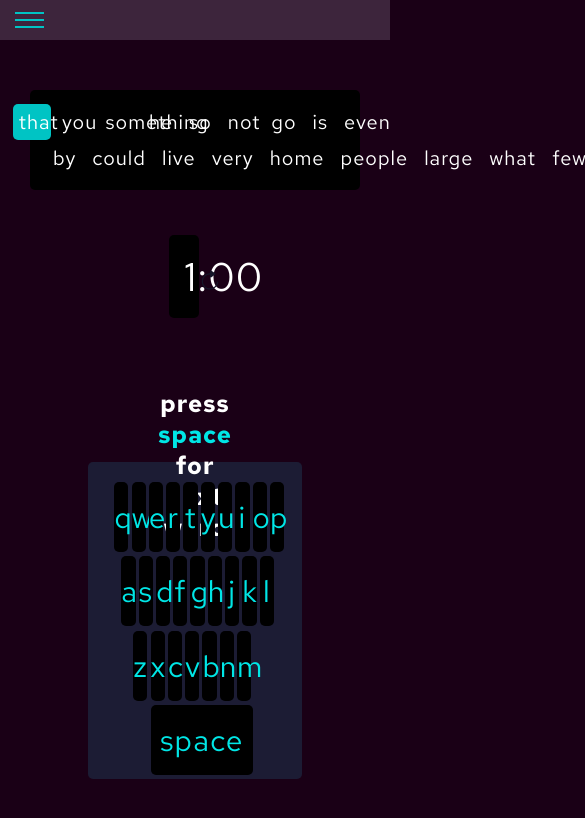
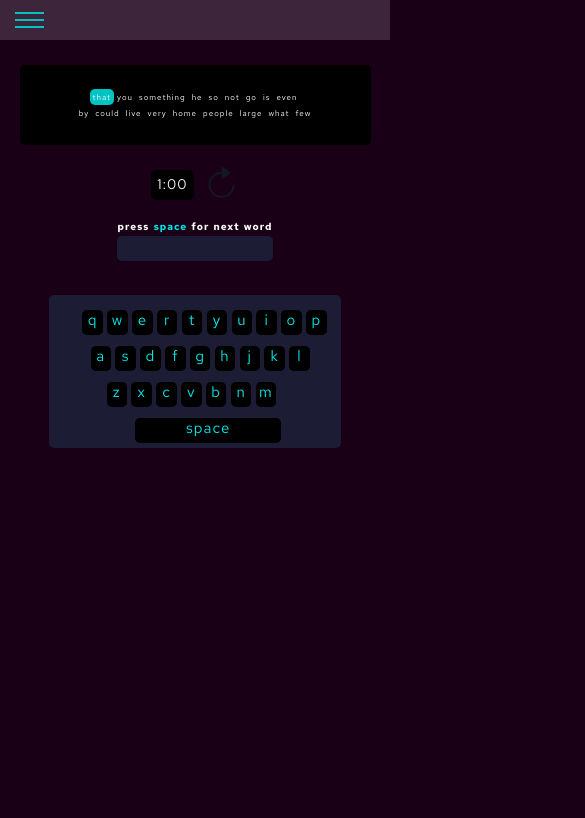
Before and after one commit to codenameuriel/fingerz, a React (Create React App) app: page /type in a window 390 px wide. Shown: the top 818 px of the page, 585 px wide, since content can reach past the window. Built offline with nearby package versions, Linux system fonts and the light colour scheme.

Commit message:
refactor styling for mobile display

```diff
--- a/src/App.module.css
+++ b/src/App.module.css
@@ -1,7 +1,6 @@
 .App {
   max-width: 100%;
   text-align: center;
-  /* background-color: blue; */
 }
 
 @media (min-width: 1600px) {
--- a/src/components/Navigation/DrawerToggle/DrawerToggle.module.css
+++ b/src/components/Navigation/DrawerToggle/DrawerToggle.module.css
@@ -14,7 +14,14 @@
   background-color: #00c4c4;
 }
 
-@media screen and (min-width: 600px) {
+/* landscape mode */
+@media (min-width: 650px) {
+  .DrawerToggle {
+    width: 10%;
+  }
+}
+
+@media screen and (min-width: 800px) {
   .DrawerToggle {
     display: none;
   }
--- a/src/components/Navigation/NavBar/NavBar.module.css
+++ b/src/components/Navigation/NavBar/NavBar.module.css
@@ -9,17 +9,10 @@
   margin-left: 0px;
 }
 
-@media (min-width: 600px) {
+@media (min-width: 800px) {
   .Nav {
     display: flex;
     margin-left: 63%;
-  }
-}
-
-@media (min-width: 700px) {
-  .Nav {
-    display: flex;
-    margin-left: 68%;
   }
 }
 
--- a/src/components/Navigation/NavItem/NavItem.module.css
+++ b/src/components/Navigation/NavItem/NavItem.module.css
@@ -26,19 +26,29 @@
   background-color: #00c4c4;
 }
 
-@media (max-width: 499px) {
+/* landscape mode */
+@media (min-width: 650px) {
   .NavItem {
     display: flex;
-    margin: 5px 0 25px 0;
   }
 
   .NavItem a {
-    padding: 15px;
     width: 150px;
   }
 }
 
-@media (min-width: 700px) {
+@media (max-width: 649px) {
+  .NavItem {
+    display: flex;
+  }
+
+  .NavItem a {
+    width: 150px;
+  }
+}
+
+/* desktop */
+@media (min-width: 800px) {
   .NavItem {
     margin-right: 25px;
   }
--- a/src/components/Navigation/SideDrawer/SideDrawer.module.css
+++ b/src/components/Navigation/SideDrawer/SideDrawer.module.css
@@ -1,20 +1,38 @@
 .SideDrawer {
+  display: none;
+}
+
+/* landscape mode */
+@media (min-width: 650px) {
+  .SideDrawer {
+    display: flex;
     position: fixed;
-  width: 200px;
+    width: 190px;
+    height: 100%;
+    left: 0;
+    top: 0;
+    z-index: 200;
+    background-color: #1c1c34;
+    transition: transform 0.3s ease-out;
+    padding: 20px;
+  }
+}
+
+/* portrait mode */
+@media (max-width: 649px) {
+  .SideDrawer {
+    display: flex;
+    position: fixed;
+    width: 190px;
     max-width: 70%;
     height: 100%;
     left: 0;
     top: 0;
     z-index: 200;
     background-color: #1c1c34;
-  padding: 32px 16px;
+    padding: 20px;
     box-sizing: border-box;
     transition: transform 0.3s ease-out;
-}
-
-@media (min-width: 500px) {
-  .SideDrawer {
-    display: none;
   }
 }
 
--- a/src/components/Navigation/Toolbar/Toolbar.module.css
+++ b/src/components/Navigation/Toolbar/Toolbar.module.css
@@ -5,6 +5,13 @@
   width: 100%;
 }
 
+/* landscape mode */
+@media (min-width: 650px) {
+  .Toolbar {
+    height: 45px;
+  }
+}
+
 @media (max-width: 499px) {
   .Toolbar {
     height: 40px;
--- a/src/components/WordList/WordList.module.css
+++ b/src/components/WordList/WordList.module.css
@@ -1,21 +1,27 @@
+/* display at 450px wide */
 .WordsContainer {
   display: flex;
   flex-flow: column;
   color: white;
   background-color: black;
-  padding: 15px;
+  /* background-color: green; */
+  /* padding: 15px; */
+  padding: 5px;
   border-radius: 5px;
-  width: 90%;
-  height: 100px;
+  width: 100%;
+  /* height: 100px; */
+  height: 70px;
   margin: 0 auto;
   justify-content: center;
+
+  /* testing */
+  /* overflow: hidden; */
 }
 
 .WordRowOne {
   display: flex;
   justify-content: center;
-  /* width: 90%; */
-  width: 25%;
+  /* width: 25%; */
   margin: 0 auto;
 }
 
@@ -29,19 +35,57 @@
 
 .Word {
   border-radius: 5px;
-  margin-left: 3px;
-  margin-right: 3px;
-  padding: 5px;
-  width: 50%;
+  /* margin-left: 1px;
+  margin-right: 1px; */
+  /* padding: 5px; */
+  padding: 3px;
 }
 
 .Word p {
-  font-size: 100%;
+  /* font-size: 100%; */
+  font-size: 40%;
 }
 
-@media screen and (min-width: 800px) {
+/* @media (min-width: 440px) {
+  .Word p {
+    font-size: 35%;
+  }
+}
+
+@media (min-width: 500px) {
+  .Word p {
+    font-size: 45%;
+  }
+}
+
+@media (min-width: 550px) {
   .WordsContainer {
-    width: 60%;
+    width: 85%;
+  }
+} */
+
+/* landscape mode */
+@media (min-width: 650px) {
+  .WordsContainer {
+    width: 75%;
+  }
+}
+
+/* portrait mode */
+@media (max-width: 649px) {
+  .WordsContainer {
+    width: 90%;
+    height: 80px;
+  }
+
+  .Word p {
+    font-size: 40%;
+  }
+}
+
+/* @media screen and (min-width: 800px) {
+  .WordsContainer {
+    width: 85%;
     height: 130px;
   }
-}
+} */
--- a/src/containers/Keyboard/Keyboard.module.css
+++ b/src/containers/Keyboard/Keyboard.module.css
@@ -1,6 +1,6 @@
 /* KEYBOARD */
 .Keyboard {
-  width: 55%;
+  width: 90%;
   background-color: #1c1c34;
   border-radius: 5px;
   margin: 0 auto;
@@ -94,3 +94,62 @@
   text-align: center;
   padding-top: 15px;
 }
+
+/* landscape mode */
+@media (min-width: 650px) {
+  .Keyboard {
+    width: 65%;
+    padding-top: 10px;
+    margin-bottom: 10px;
+  }
+
+  .TopRow, .MidRow, .BottomRow, .Space {
+    width: 100%;
+  }
+
+  .TopRowKey, .MidRowKey, .BottomRowKey, .SpaceKey {
+    width: 6%;
+    font-size: 100%;
+    height: 30px;
+    padding: 0;
+  }
+
+  .SpaceKey {
+    width: 50%;
+  }
+}
+
+/* @media (min-width: 1000px) {
+  .Keyboard {
+    width: 75%;
+  }
+}
+
+@media (min-width: 1400px) {
+  .Keyboard {
+    width: 60%;
+  }
+} */
+
+/* portrait mode */
+@media (max-width: 649px) {
+  .Keyboard {
+    width: 75%;
+    padding-top: 10px;
+  }
+
+  .TopRow, .MidRow, .BottomRow, .Space {
+    width: 100%;
+  }
+
+  .TopRowKey, .MidRowKey, .BottomRowKey, .SpaceKey {
+    width: 7%;
+    font-size: 75%;
+    height: 25px;
+    padding: 0;
+  }
+
+  .SpaceKey {
+    width: 50%;
+  }
+}
--- a/src/containers/Timer/Timer.module.css
+++ b/src/containers/Timer/Timer.module.css
@@ -5,7 +5,6 @@
   width: 30%;
   margin: 0 auto;
   justify-content: center;
-  /* background: red; */
   margin-top: 20px;
 }
 
@@ -37,3 +36,45 @@
   color: #00c4c4;
   cursor: pointer;
 }
+
+/* landscape mode */
+@media (min-width: 650px) {
+  .Timer {
+    margin-top: 15px;
+    margin-bottom: 10px;
+    width: 35%;
+  }
+
+  .Timer p {
+    font-size: 85%;
+    margin: 3px;
+    padding: 3px;
+  }
+
+  .ResetIcon {
+    margin-top: 0;
+    height: 35px;
+  }
+}
+
+/* portrait mode */
+@media (max-width: 649px) {
+  .Timer {
+    margin-top: 0;
+    margin-bottom: 10px;
+    width: 45%;
+    height: 65px;
+  }
+
+  .Timer p {
+    font-size: 70%;
+    padding: 5px;
+    height: 30px;
+  }
+
+  .ResetIcon {
+    margin-top: 0;
+    height: 75px;
+    margin-left:10px;
+  }
+}
--- a/src/containers/WordPanel/WordPanel.module.css
+++ b/src/containers/WordPanel/WordPanel.module.css
@@ -1,9 +1,9 @@
 .WordPanel {
   padding: 5% 3%;
-  padding-bottom: 1%;
+  /* padding-bottom: 1%; */
   display: flex;
   flex-direction: column;
-  padding-top: 50px;
+  /* padding-top: 50px; */
   height: 50vh;
 }
 
@@ -40,8 +40,6 @@
   font-size: 155%;
   text-align: center;
   color: white;
-  /* background-color: #bfbd98; */
-  /* background-color: teal; */
   background-color: #1c1c34;
   border: none;
   border-radius: 5px;
@@ -51,3 +49,44 @@
 .WordPanel input:focus {
   outline: none;
 }
+
+/* landscape mode */
+@media (min-width: 650px) {
+  .WordPanel {
+    padding: 0;
+    margin-top: 25px;
+  }
+
+  .WordPanel h5 {
+    width: 35%;
+    font-size: 55%;
+    margin: 0 auto 3px auto;
+  }
+
+  .WordPanel input {
+    width: 25%;
+    padding: 2px;
+    font-size: 90%;
+  }
+}
+
+/* portrait mode */
+@media (max-width: 649px) {
+  .WordPanel {
+    padding: 0;
+    margin-top: 25px;
+    height: 230px;
+  }
+
+  .WordPanel h5 {
+    width: 45%;
+    font-size: 50%;
+    margin: 0 auto 3px auto;
+  }
+
+  .WordPanel input {
+    width: 40%;
+    padding: 2px;
+    font-size: 90%;
+  }
+}
```
Lines whose indentation alone changed are shown as unchanged.
